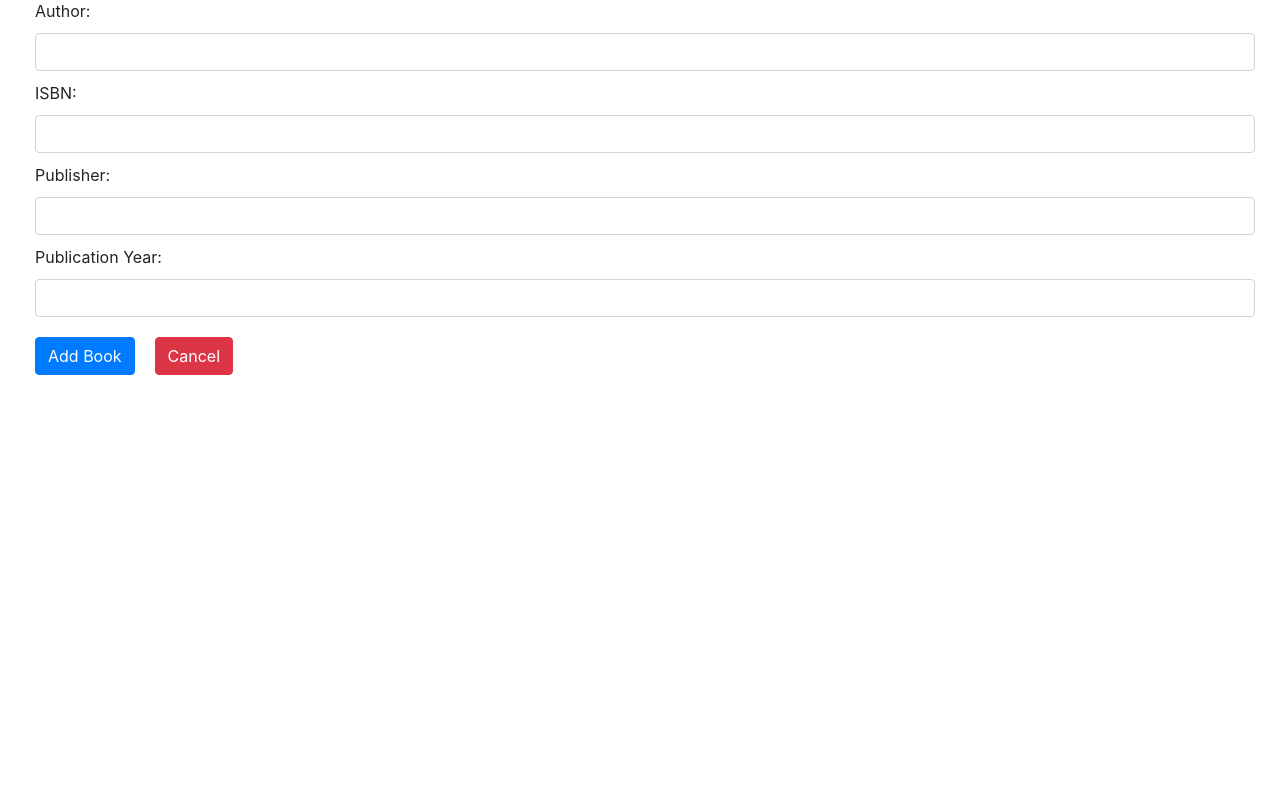
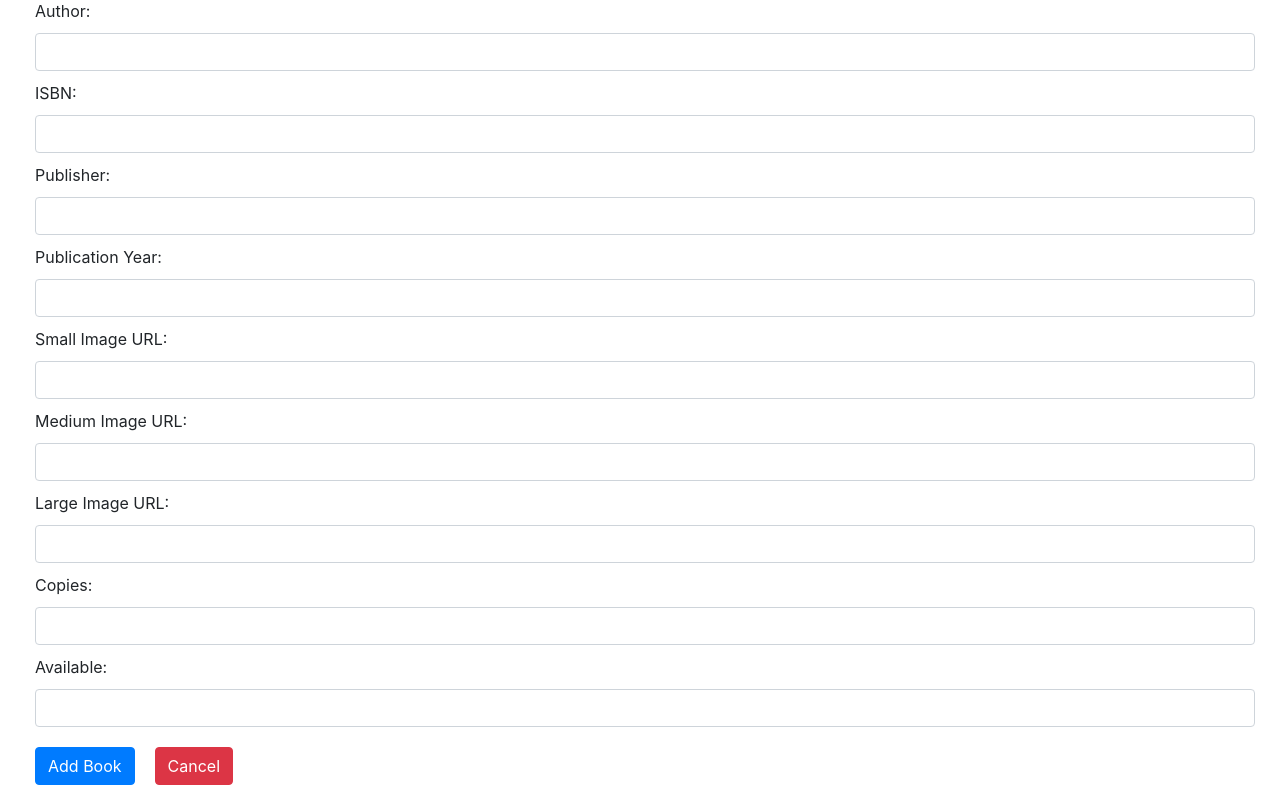
Before and after one commit to Hack-Diversity/CSCL_TeamWolf_MiniProject, a React (Create React App) app in the folder client/: page /admin/book/create in a window 1280 px wide. Shown: the part 294-1094 px from the top of the page. Before the commit the page ends 800 px from the top, so only its background shows below. Built offline with nearby package versions, Linux system fonts and the light colour scheme.

Commit message:
Pushing work from leevanniBranch and nat-branch as well as some edits

```diff
--- a/client/src/app/index.js
+++ b/client/src/app/index.js
@@ -2,7 +2,7 @@ import React from 'react'
 import { BrowserRouter as Router, Route, Switch } from 'react-router-dom'
 
 import { NavBar } from '../components'
-import { AdminDashboard, CreateBook, UpdateBookStock, UpdateBookAvailable, BookInfo, UserBooksList} from '../pages'
+import { AdminDashboard, CreateBook, UpdateBookStock, UpdateBookAvailable, BookInfo, UserBooksList, HomePage} from '../pages'
 
 import 'bootstrap/dist/css/bootstrap.min.css'
 import '../styles/index.css'
@@ -12,7 +12,8 @@ function App() {
         <Router>
             <NavBar />
             <Switch>
-            <Route path="/catalog/books" exact component={UserBooksList} />
+                <Route path="/" exact component={HomePage} />
+                <Route path="/catalog/books" exact component={UserBooksList} />
                 <Route path="/catalog/book/:id" exact component={BookInfo} />
                 <Route path="/admin/dashboard" exact component={AdminDashboard} />
                 <Route path="/admin/book/create" exact component={CreateBook} />
--- a/client/src/pages/BookInfo.jsx
+++ b/client/src/pages/BookInfo.jsx
@@ -1,9 +1,8 @@
 import React, { Component } from 'react'
-import api from '../api'
+import api, { updateBookStock } from '../api'
 
 
 import styled from 'styled-components'
-
 import 'react-table/react-table.css'
 
 const Wrapper = styled.div`
@@ -118,10 +117,20 @@ class BookInfo extends Component {
 
         return (
             <Wrapper>
-                <h1>Available: {book.available}</h1>
+                <div style={{ textAlign: "center" }} id="book-image-section">
+                    <img src={book.image_url_l}/>
+                </div>
+                <div style={{ textAlign: "center" }} id="book-content-section">
+                    <h1 class="book-title">Title: {book.title}</h1>
+                    <h2>Author: {book.author}</h2>
+                    <h3 class>Publisher: {book.publisher}</h3>
+                    <h3>Publication year: {book.publication_year}</h3>
+                    <h3>Available: {book.available}</h3>
+                    <h3>Copies: {book.copies}</h3>
+
                 <Button onClick={this.handleReturnBook}>Return Book</Button>
                 <Button onClick={this.handleBorrowBook}>Borrow Book</Button>
-
+                </div>
             </Wrapper>
         )
 
--- a/client/src/pages/CreateBook.jsx
+++ b/client/src/pages/CreateBook.jsx
@@ -49,18 +49,13 @@ class CreateBook extends Component {
             image_url_m: '',
             image_url_l: '',
             copies: '',
-            available: '',
+            available: ''
         }
     }
 
     handleChangeInputTitle = async event => {
         const title = event.target.value
         this.setState({ title })
-    }
-
-    handleChangeInputPublication_Year = async event => {
-        const publication_year = event.target.value
-        this.setState({ publication_year })
     }
 
     handleChangeInputAuthor = async event => {
@@ -78,9 +73,39 @@ class CreateBook extends Component {
         this.setState({ publisher })
     }
 
+    handleChangeInputPublicationYear = async event => {
+        const publication_year = event.target.value
+        this.setState({ publication_year })
+    }
+
+    handleChangeInputSmallImageURL = async event => {
+        const image_url_s = event.target.value
+        this.setState({ image_url_s })
+    }
+
+    handleChangeInputMediumImageURL = async event => {
+        const image_url_m = event.target.value
+        this.setState({ image_url_m })
+    }
+
+    handleChangeInputLargeImageURL = async event => {
+        const image_url_l = event.target.value
+        this.setState({ image_url_l })
+    }
+
+    handleChangeInputCopies = async event => {
+        const copies = event.target.value
+        this.setState({ copies })
+    }
+
+    handleChangeInputAvailable = async event => {
+        const available = event.target.value
+        this.setState({ available })
+    }
+
     handleAddBook = async () => {
-        const { title, author, isbn, publication_year } = this.state
-        const payload = { title, author, isbn, publication_year}
+        const { title, author, isbn, publisher, publication_year, image_url_s, image_url_m, image_url_l, copies, available } = this.state
+        const payload = { title, author, isbn, publisher, publication_year, image_url_s, image_url_m, image_url_l, copies, available}
 
         await api.addBook(payload).then(res => {
             window.alert(`Book created successfully`)
@@ -88,14 +113,19 @@ class CreateBook extends Component {
                 title: '',
                 author: '',
                 isbn: '',
+                publisher: '',
                 publication_year: '',
-
+                image_url_s: '',
+                image_url_m: '',
+                image_url_l: '',
+                copies: '',
+                available: '',
             })
         })
     }
 
     render() {
-        const { title, author, isbn, publisher, publication_year } = this.state
+        const { title, author, isbn, publisher, publication_year, image_url_s, image_url_m, image_url_l, copies, available } = this.state
         return (
             <Wrapper>
                 <Title>Create Book</Title>
@@ -132,7 +162,42 @@ class CreateBook extends Component {
                 <InputText
                     type="number"
                     value={publication_year}
-                    onChange={this.handleChangeInputPublication_Year}
+                    onChange={this.handleChangeInputPublicationYear}
+                />
+
+                <Label>Small Image URL: </Label>
+                <InputText
+                    type="text"
+                    value={image_url_s}
+                    onChange={this.handleChangeInputSmallImageURL}
+                />
+
+            <Label>Medium Image URL: </Label>
+                <InputText
+                    type="text"
+                    value={image_url_m}
+                    onChange={this.handleChangeInputMediumImageURL}
+                />
+
+            <Label>Large Image URL: </Label>
+                <InputText
+                    type="text"
+                    value={image_url_l}
+                    onChange={this.handleChangeInputLargeImageURL}
+                />
+
+            <Label>Copies: </Label>
+                <InputText
+                    type="text"
+                    value={copies}
+                    onChange={this.handleChangeInputCopies}
+                />
+
+            <Label>Available: </Label>
+                <InputText
+                    type="text"
+                    value={available}
+                    onChange={this.handleChangeInputAvailable}
                 />
 
                 <Button onClick={this.handleAddBook}>Add Book</Button>
--- /dev/null
+++ b/client/src/pages/HomePage.jsx
@@ -0,0 +1,30 @@
+import React, { Component } from 'react'
+import pic from '../homepage.jpg'
+import styled from 'styled-components'
+
+const bgd = {
+    width : "600px",
+    height :"400px",
+
+}
+
+class HomePage extends Component {
+render() {
+    return (
+        <div style = {{ textAlign: "center" }}>
+        <h1>The CSCL coffee shop</h1>
+        <br></br>
+        <img style = {bgd} src={pic} alt="coffee"></img>
+        <br></br>
+        <br></br>
+        <h3>
+        The CSCL coffeshop is created by Team Wolf (Hack.Diversity).
+        Our main product of the store will be coffee and books. We have thousands of books to pick from
+        so come to our local coffeshop and enjoy reading your favorite books. Check out the List Books link above!
+        </h3>
+        </div>
+    )
+}
+}
+
+export default HomePage
--- a/client/src/pages/UserBooksList.jsx
+++ b/client/src/pages/UserBooksList.jsx
@@ -3,7 +3,6 @@ import ReactTable from 'react-table'
 import api from '../api'
 
 import styled from 'styled-components'
-
 import 'react-table/react-table.css'
 
 const Wrapper = styled.div`
@@ -31,36 +30,55 @@ class UserBooksList extends Component {
         })
     }
 
+    routeChange=(id)=> {
+        let path = `/catalog/book/${id}`;
+        this.props.history.push(path);
+      }
+
     render() {
         const { books, isLoading } = this.state
 
         const columns = [
             {
-                Header: 'ID',
-                accessor: '_id',
-                filterable: true,
+                Header: 'Thumbnail',
+                accesor: 'image_url_m',
+                Cell: props => {
+                    return (
+                        <div style={{ textAlign: "center" }}>
+                        <a value={props.original._id} onClick={() => this.routeChange(props.original._id)} >
+                        <span data-item-id={props.original.image_url_m}>
+                            <img src={props.original.image_url_m} alt="Book Cover"/>
+                        </span>
+                        </a>
+                        </div>
+                    )
+                  },
+
+
             },
             {
                 Header: 'Title',
                 accessor: 'title',
                 filterable: true,
+                Cell: props => {
+                    return (
+                        <div style={{ textAlign: "center" }}>
+                            {props.original.title}
+                        </div>
+                    )
+                  },
             },
             {
                 Header: 'Author',
                 accessor: 'author',
                 filterable: true,
-            },
-            {
-                Header: 'Thumbnail',
-                accesor: 'image_url_m',
                 Cell: props => {
                     return (
-                        <span data-item-id={props.original.image_url_m}>
-                            <img src={props.original.image_url_m} alt="Book Cover"/>
-                        </span>
+                        <div style={{ textAlign: "center" }}>
+                            {props.original.author}
+                        </div>
                     )
                   },
-
             },
         ]
 
--- a/client/src/pages/index.js
+++ b/client/src/pages/index.js
@@ -4,5 +4,6 @@ import BookInfo from './BookInfo'
 import CreateBook from './CreateBook'
 import UpdateBookStock from './UpdateBookStock'
 import UpdateBookAvailable from './UpdateBookAvailable'
+import HomePage from './HomePage'
 
-export { AdminDashboard, CreateBook, UpdateBookStock, UpdateBookAvailable, BookInfo, UserBooksList,}
+export { AdminDashboard, CreateBook, UpdateBookStock, UpdateBookAvailable, BookInfo, UserBooksList, HomePage,}
--- a/client/src/styles/index.css
+++ b/client/src/styles/index.css
@@ -4,6 +4,10 @@
     salmon: (?) #fd685b
     - hover: opacity: 0.8;
 */
+
+.right {
+    text-align: center;
+  }
 
 body {
     font-family: -apple-system, BlinkMacSystemFont, 'Segoe UI', 'Roboto', 'Oxygen',
```
Also changed, not shown: client/src/homepage.jpg (added), 1 other file (tests, documents, lock files or other folders).
